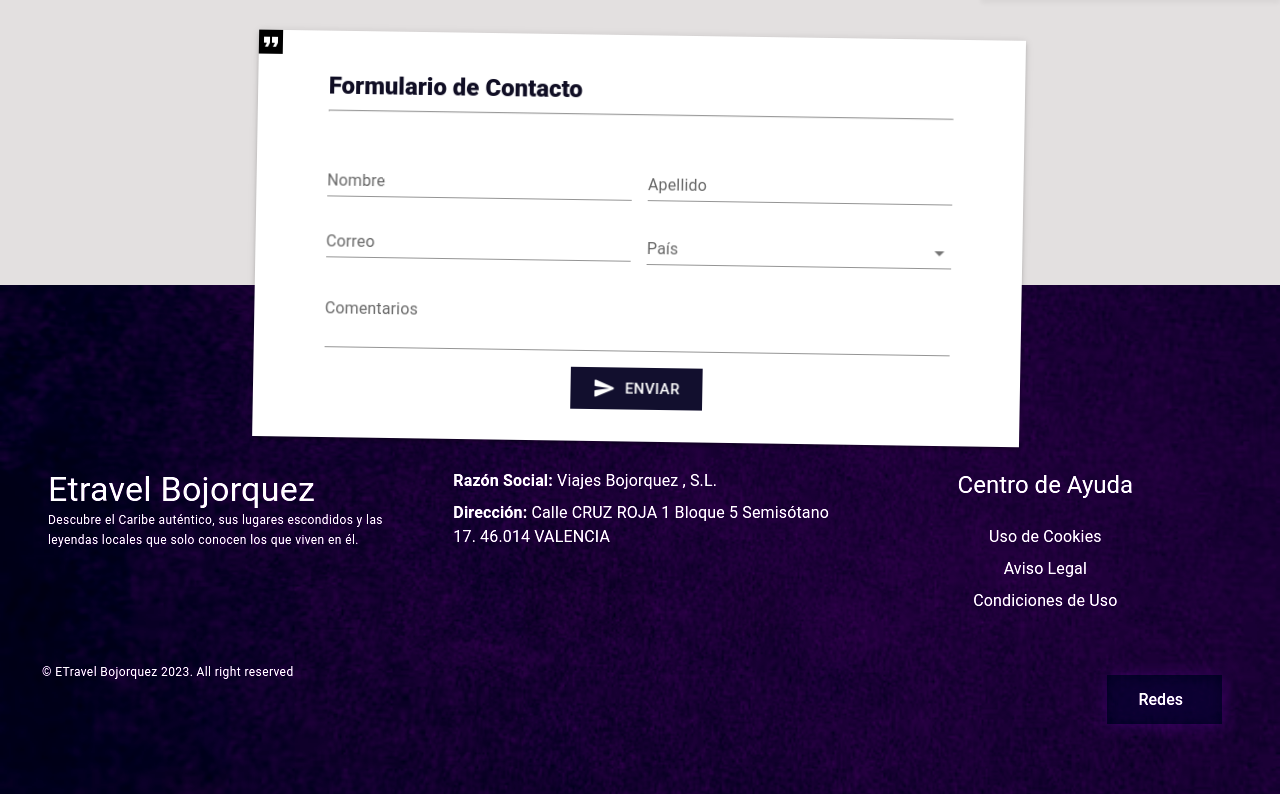
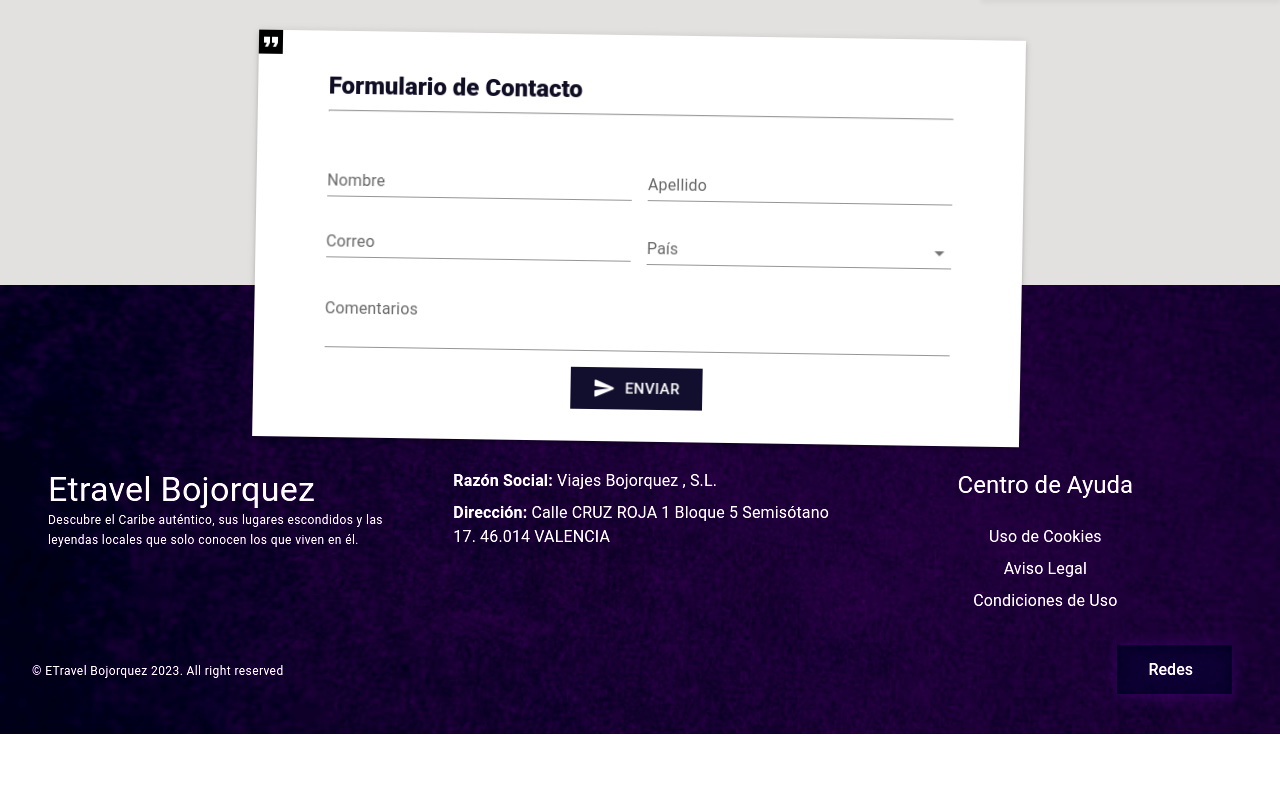
Before and after one commit to carterror/landingpage, a Next.js app: page / in a window 1280 px wide. Shown: the part 2712-3506 px from the top of the page. After the commit the page ends 3446 px from the top, so only its background shows below. Built offline with nearby package versions, Linux system fonts and the light colour scheme.

Commit message:
problemas de build y toggle drawer

```diff
--- a/components/home/Footer.tsx
+++ b/components/home/Footer.tsx
@@ -81,16 +81,15 @@ export const Footer = () => {
                         </Grid>
                     </Grid>
 
-                    <Grid container xs={12} justifyContent="space-between"
-                                alignContent="space-between"
-                                padding={'30px 10px'}>
+                    <Grid container xs={12} direction="row"
+  justifyContent="space-between"
+  alignItems="center">
 
                             <Grid item
-                                xs={12}
-                                md={9}
+
                                 >
                                 <Grid item xs={12} md={6} lg={4}>
-                                    <Typography variant="caption" color="white">
+                                    <Typography variant="caption" color="white" noWrap>
                                         © ETravel Bojorquez {new Date().getFullYear()}. All right
                                         reserved
                                     </Typography>
@@ -98,9 +97,7 @@ export const Footer = () => {
 
 
                             </Grid>
-                            <Grid item xs={12} md={3} justifyContent={"end"} display={"flex"}
-                            alignItems={'end'}
-                                alignContent="end" sx={{padding: {xs: 2}}}>
+                            <Grid item  sx={{padding: {xs: 2}}}>
                             <button className={botonRedes['btn-cssbuttons']} >
                             <span>Redes</span>
                             <ul>
--- a/components/ui/Navbar.tsx
+++ b/components/ui/Navbar.tsx
@@ -35,9 +35,13 @@ export default function DrawerAppBar(props: Props) {
     setMobileOpen((prevState) => !prevState);
   };
 
+  const handleDrawer = async() => {
+    setMobileOpen(false);
+  };
+
   const scrollTo = async (ev: any, loc: string) => {
     ev.preventDefault();
-    await handleDrawerToggle()
+    await handleDrawer()
     document.getElementById(loc)!.scrollIntoView({
       behavior: 'smooth'
     });
@@ -67,7 +71,7 @@ export default function DrawerAppBar(props: Props) {
   const container = window !== undefined ? () => window().document.body : undefined;
 
   return (
-    <Box sx={{ display: 'flex' }}>
+    <Grid sx={{ display: 'flex'  }}>
       <CssBaseline />
       <AppBar component="nav">
         <Toolbar sx={{bgcolor: 'white', color: 'black', fontWeight: 600, fontSize: 15}}>
@@ -139,6 +143,6 @@ export default function DrawerAppBar(props: Props) {
           {drawer}
         </Drawer>
       </Box>
-    </Box>
+    </Grid>
   );
 }
```
